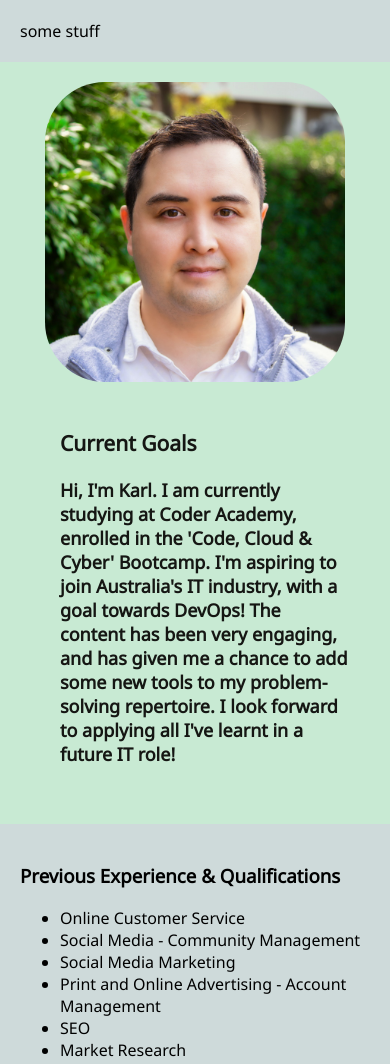
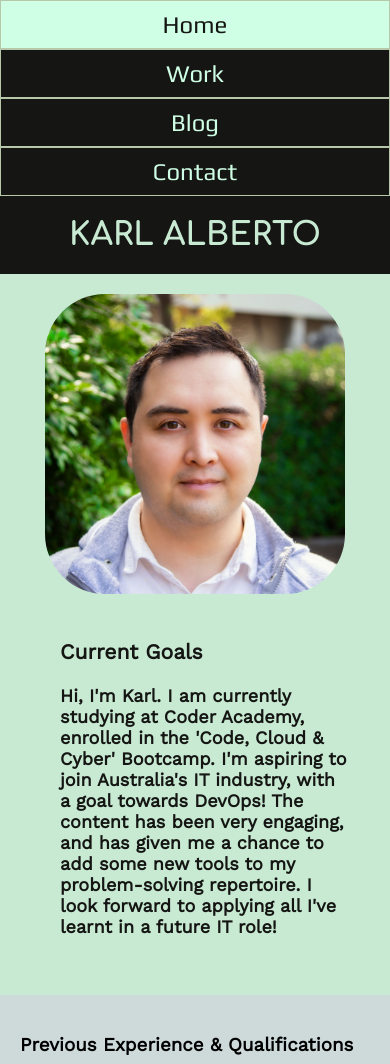
Before and after one commit to Kei-Eff/kei-eff.github.io, a plain HTML site: page src/work.html in a window 390 px wide. Shown: the top 1064 px of the page. Drawn offline with nearby package versions, Linux system fonts and the light colour scheme.

Commit message:
cleaned up more css, fixed nav flexbox

```diff
--- a/src/work-style.css
+++ b/src/work-style.css
@@ -6,7 +6,7 @@ body {
 }
 
 body {
-    font-family: 'Noto Sans', sans-serif;
+    font-family: "Work Sans", sans-serif;
 }
 
 header, section {
@@ -14,7 +14,45 @@ header, section {
 }
 
 header {
-    background-color: #CEDADA;
+    background-color: #151613;
+    color: #C8EAD3;
+    display: flex;
+    align-items: center;
+    justify-content: space-between;
+}
+
+header h1 {
+    font-family: "Comfortaa", sans-serif;
+    font-size: 2em;
+    text-transform: uppercase;
+}
+
+#main-nav ul {
+    list-style: none;
+    font-family: "Play", sans-serif;
+    display: flex;
+    align-items: center;
+    justify-content: flex-end;
+}
+
+#main-nav ul > li {
+    border: solid 1px #B6C8A9;
+    padding: 10px 25px;
+    cursor: pointer;
+}
+
+#main-nav ul > li:hover {
+    background-color: #CFFFE5;
+}
+
+#main-nav ul > li:hover > a {
+    color: #151613;
+}
+
+#main-nav ul > li > a {
+    color: #CFFFE5;
+    text-decoration: none;
+    font-size: x-large;
 }
 
 #about {
@@ -35,7 +73,7 @@ header {
 }
 
 #resume {
-    background-color: #151613;
+    background-color: #695958;
 }
 
 .resume-preview {
@@ -47,7 +85,9 @@ header {
 }
 
 footer {
-    background-color: #CFFFE5;
+    background-color: #151613;
+    color: #CFFFE5;
+    padding: 15px;
 }
 
 #profilepic img {
@@ -65,4 +105,27 @@ footer {
     #about {
         flex-wrap: wrap;
     }
+    #main-nav {
+        width: 100%;
+    }
+
+    #main-nav ul {
+        flex-wrap: wrap;
+        margin: 0;
+        padding: 0;
+    }
+    #main-nav ul > li {
+        width: 100%;
+    }
+    header {
+        flex-wrap: wrap-reverse;
+        text-align: center;
+        padding: 0;
+    }
+    h1 {
+        margin-left: auto;
+        margin-right: auto;
+        width: 100%;
+    }
+
 }
--- a/src/work.html
+++ b/src/work.html
@@ -6,7 +6,7 @@
     <link rel="stylesheet" href="work-style.css" />
     <link rel="preconnect" href="https://fonts.gstatic.com">
     <link rel="preconnect" href="https://fonts.gstatic.com">
-    <link href="https://fonts.googleapis.com/css2?family=Noto+Sans&display=swap" rel="stylesheet">
+    <link href="https://fonts.googleapis.com/css2?family=Comfortaa:wght@700&display=swap" rel="stylesheet">
     <link href="https://fonts.googleapis.com/css2?family=Play&display=swap" rel="stylesheet">
     <link href="https://fonts.googleapis.com/css2?family=Work+Sans&display=swap" rel="stylesheet">
     <meta name="viewport" content="width=device-width, initial-scale=1">
@@ -14,8 +14,15 @@
 
 <body>
     <header>
-        some stuff
-
+        <h1>Karl Alberto</h1>
+        <nav id="main-nav">
+            <ul>
+                <li><a href="#">Home</a></li>
+                <li><a href="#">Work</a></li>
+                <li><a href="#">Blog</a></li>
+                <li><a href="#">Contact</a></li>
+            </ul>
+        </nav>
     </header>
 
 
@@ -61,7 +68,9 @@
 
     <section id="resume">
         <div>
+            <a href="../docs/karlAlberto-resume.pdf" download>
             <img class="resume-preview" src="../docs/karlAlberto-resumeSnap.png" alt="Download PDF" />
+            </a>
         </div>
     </section>
 
```
Also changed, not shown: 1 other file.
